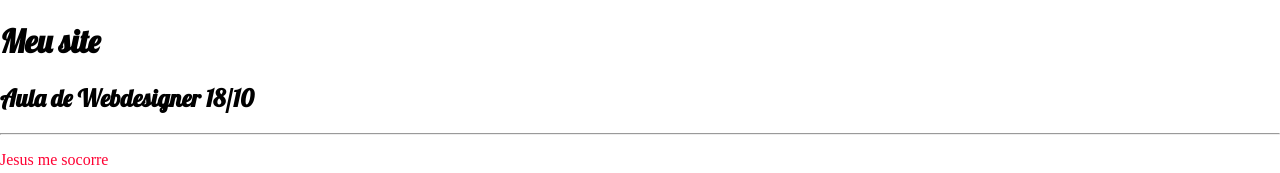
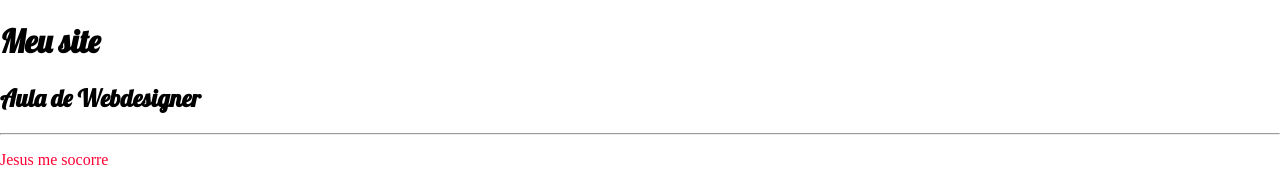
Before and after one commit to mdemikka/meusite, a plain HTML site: page index.html in a window 1280 px wide. Shown: the top 173 px of the page. Drawn offline with Linux system fonts and the light colour scheme.

Commit message:
Update index.html

```diff
--- a/index.html
+++ b/index.html
@@ -9,7 +9,7 @@
     </head>
     <body>
         <h1>Meu site</h1>
-        <h2>Aula de Webdesigner 18/10</h2>
+        <h2>Aula de Webdesigner</h2>
         <hr>
         <p class="vermelho">Jesus me socorre</p>
         <p>Jesus me socorre</p>
```
